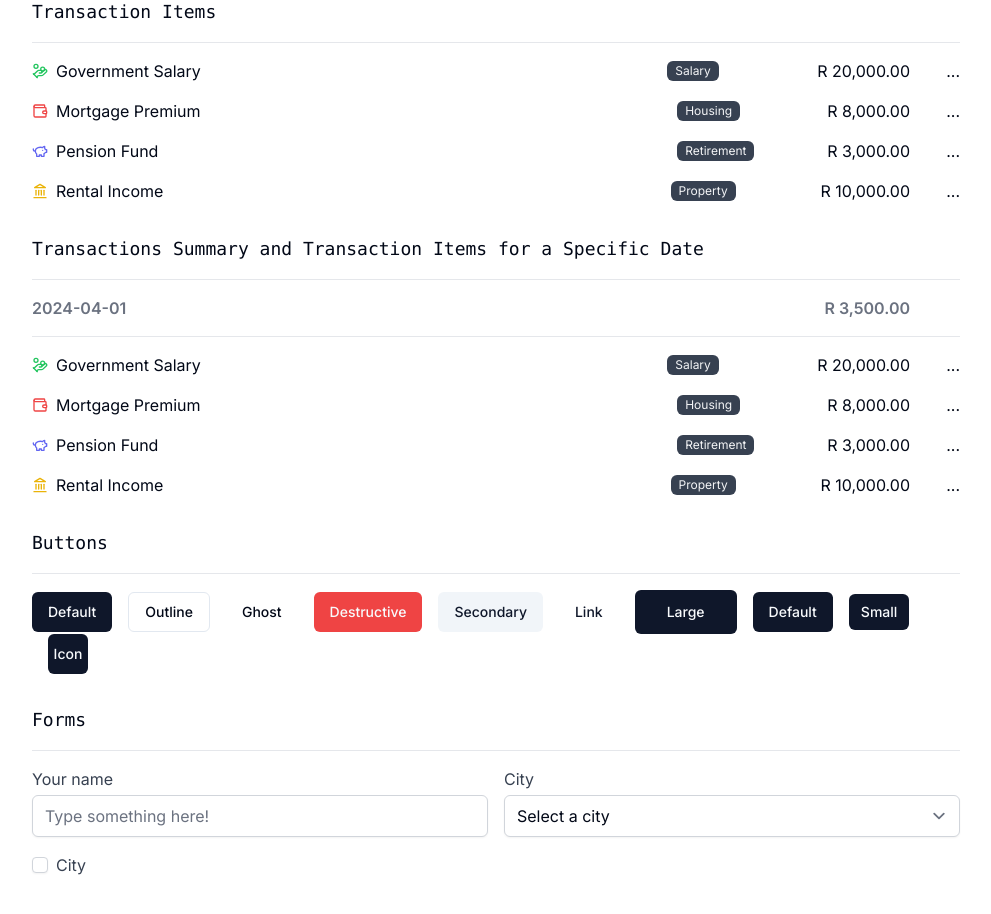
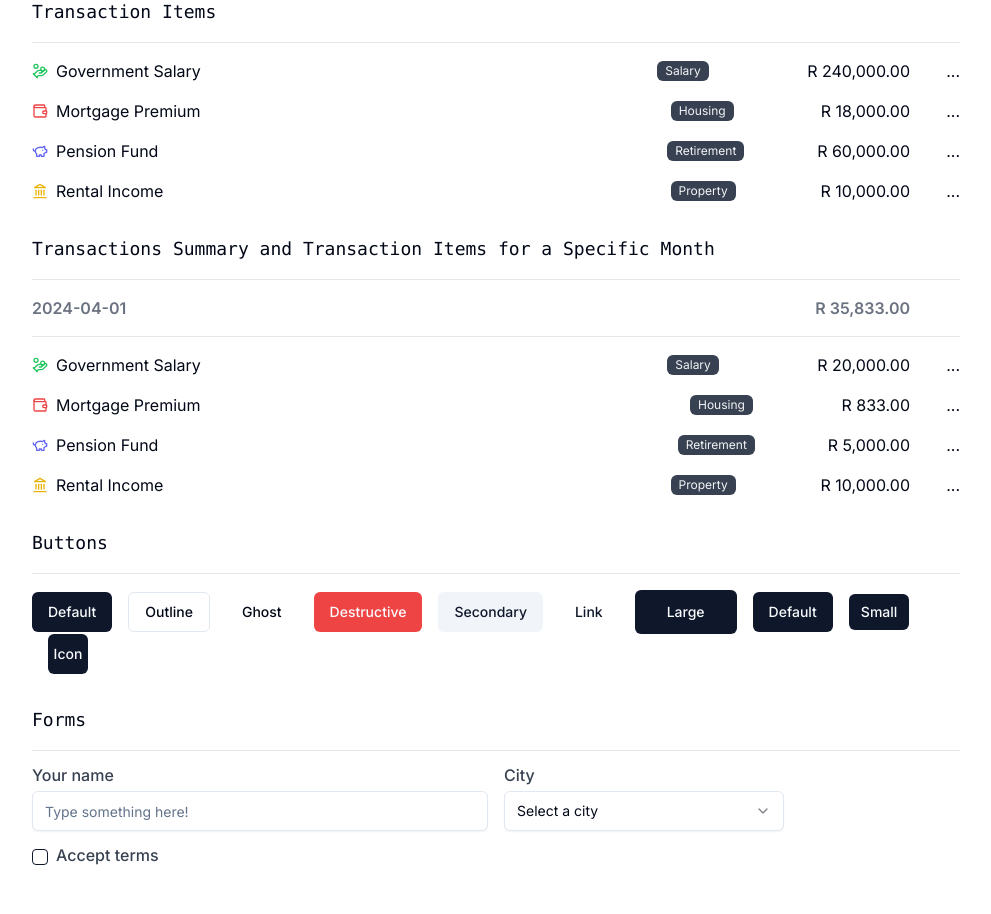
Before and after one commit to ariepaulus/next14-finance, a Next.js app: page /playground in a window 1280 px wide. Shown: the part 420-1334 px from the top of the page, without its empty margins (144-1135 px from the left). Built offline with nearby package versions, Linux system fonts and the light colour scheme.

Commit message:
First Commit 20 April 2024

```diff
--- a/app/playground/page.tsx
+++ b/app/playground/page.tsx
@@ -3,6 +3,18 @@ import TransactionItem from '@/components/TransactionItem';
 import Trend from '@/components/Trend';
 import TransactionSummaryItem from '@/components/TransactionSummaryItem';
 import { Button } from '@/components/ui/Button';
+import { Label } from '@/components/ui/Label';
+import { Input } from '@/components/ui/Input';
+import {
+  Select,
+  SelectContent,
+  SelectGroup,
+  SelectItem,
+  SelectLabel,
+  SelectTrigger,
+  SelectValue,
+} from '@/components/ui/Select';
+import { Checkbox } from '@/components/ui/Checkbox';
 
 export default function Page() {
   return (
@@ -19,10 +31,10 @@ export default function Page() {
         <h2 className='mb-4 text-lg font-mono'>Trend</h2>
         <hr className='mb-4 border-gray-200 dark:border-gray-800' />
         <div className='flex space-x-8'>
-          <Trend type='Income' amount={10_000} prevAmount={9000} />
-          <Trend type='Expenses' amount={8_000} prevAmount={12_000} />
-          <Trend type='Investment' amount={7000} prevAmount={7000} />
-          <Trend type='Savings' amount={500} prevAmount={100} />
+          <Trend type='Income' amount={20_000} prevAmount={15_000} />
+          <Trend type='Expenses' amount={18_000} prevAmount={13_000} />
+          <Trend type='Investment' amount={10_000} prevAmount={7000} />
+          <Trend type='Savings' amount={60_000} prevAmount={50_000} />
         </div>
       </div>
       <div>
@@ -33,19 +45,19 @@ export default function Page() {
             type='Income'
             category='Salary'
             description='Government Salary'
-            amount={20_000}
+            amount={240_000}
           />
           <TransactionItem
             type='Expenses'
             category='Housing'
             description='Mortgage Premium'
-            amount={8000}
+            amount={18_000}
           />
           <TransactionItem
             type='Savings'
             category='Retirement'
             description='Pension Fund'
-            amount={3000}
+            amount={60_000}
           />
           <TransactionItem
             type='Investment'
@@ -57,11 +69,11 @@ export default function Page() {
       </div>
       <div>
         <h2 className='mb-4 text-lg font-mono'>
-          Transactions Summary and Transaction Items for a Specific Date
+          Transactions Summary and Transaction Items for a Specific Month
         </h2>
         <hr className='mb-4 border-gray-200 dark:border-gray-800' />
         <div className='space-y-4'>
-          <TransactionSummaryItem date='2024-04-01' amount={3500} />
+          <TransactionSummaryItem date='2024-04-01' amount={35_833} />
           <hr className='mb-4 border-gray-200 dark:border-gray-800' />
           <TransactionItem
             type='Income'
@@ -73,13 +85,13 @@ export default function Page() {
             type='Expenses'
             category='Housing'
             description='Mortgage Premium'
-            amount={8000}
+            amount={833}
           />
           <TransactionItem
             type='Savings'
             category='Retirement'
             description='Pension Fund'
-            amount={3000}
+            amount={5000}
           />
           <TransactionItem
             type='Investment'
@@ -111,35 +123,25 @@ export default function Page() {
         <hr className='mb-4 border-gray-200 dark:border-gray-800' />
         <div className='grid grid-cols-2 gap-4'>
           <div>
-            <label className='text-gray-700 dark:text-gray-300 block mb-1'>
-              Your name
-            </label>
-            <input
-              type='text'
-              placeholder='Type something here!'
-              className='w-full rounded-md shadow-sm border-gray-300 bg-white dark:border-gray-700 dark:bg-gray-950'
-            />
+            <Label>Your name</Label>
+            <Input type='text' placeholder='Type something here!' />
           </div>
           <div>
-            <label className='text-gray-700 dark:text-gray-300 block mb-1'>
-              City
-            </label>
-            <select className='w-full rounded-md shadow-sm border-gray-300 bg-white dark:border-gray-700 dark:bg-gray-950'>
-              <option value=''>Select a city</option>
-              <option value='lagos'>Lagos</option>
-              <option value='abuja'>Abuja</option>
-              <option value='kano'>Kano</option>
-              <option value='ibadan'>Ibadan</option>
-            </select>
+            <Label>City</Label>
+            <Select>
+              <SelectTrigger className='w-[280px]'>
+                <SelectValue placeholder='Select a city' />
+              </SelectTrigger>
+              <SelectContent>
+                <SelectItem value='warsaw'>Warsaw</SelectItem>
+                <SelectItem value='berlin'>Berlin</SelectItem>
+                <SelectItem value='london'>London</SelectItem>
+              </SelectContent>
+            </Select>
           </div>
           <div className='flex items-center'>
-            <input
-              type='checkbox'
-              className='rounded border-gray-300 text-gray-700 bg-white dark:bg-gray-950 dark:text-gray-500 shadow-sm'
-            />
-            <label className='text-gray-700 dark:text-gray-300 ml-2'>
-              City
-            </label>
+            <Checkbox id='terms' />
+            <Label htmlFor='terms'>Accept terms</Label>
           </div>
         </div>
       </div>
--- /dev/null
+++ b/components/ui/Checkbox.tsx
@@ -0,0 +1,30 @@
+'use client';
+
+import * as React from 'react';
+import * as CheckboxPrimitive from '@radix-ui/react-checkbox';
+import { Check } from 'lucide-react';
+
+import { cn } from '@/lib/utils';
+
+const Checkbox = React.forwardRef<
+  React.ElementRef<typeof CheckboxPrimitive.Root>,
+  React.ComponentPropsWithoutRef<typeof CheckboxPrimitive.Root>
+>(({ className, ...props }, ref) => (
+  <CheckboxPrimitive.Root
+    ref={ref}
+    className={cn(
+      'peer h-4 w-4 shrink-0 rounded-sm border border-primary mr-2 mb-1 ring-offset-background focus-visible:outline-none focus-visible:ring-2 focus-visible:ring-ring focus-visible:ring-offset-2 disabled:cursor-not-allowed disabled:opacity-50 data-[state=checked]:bg-primary data-[state=checked]:text-primary-foreground',
+      className
+    )}
+    {...props}
+  >
+    <CheckboxPrimitive.Indicator
+      className={cn('flex items-center justify-center text-current')}
+    >
+      <Check className='h-4 w-4' />
+    </CheckboxPrimitive.Indicator>
+  </CheckboxPrimitive.Root>
+));
+Checkbox.displayName = CheckboxPrimitive.Root.displayName;
+
+export { Checkbox };
--- /dev/null
+++ b/components/ui/Input.tsx
@@ -0,0 +1,25 @@
+import * as React from 'react';
+
+import { cn } from '@/lib/utils';
+
+export interface InputProps
+  extends React.InputHTMLAttributes<HTMLInputElement> {}
+
+const Input = React.forwardRef<HTMLInputElement, InputProps>(
+  ({ className, type, ...props }, ref) => {
+    return (
+      <input
+        type={type}
+        className={cn(
+          'flex h-10 w-full rounded-md shadow-sm border-gray-300 bg-white dark:border-gray-700 dark:bg-gray-950 border-input bg-background px-3 py-2 text-sm ring-offset-background file:border-0 file:bg-transparent file:text-sm file:font-medium placeholder:text-muted-foreground focus-visible:outline-none focus-visible:ring-2 focus-visible:ring-ring focus-visible:ring-offset-2 disabled:cursor-not-allowed disabled:opacity-50',
+          className
+        )}
+        ref={ref}
+        {...props}
+      />
+    );
+  }
+);
+Input.displayName = 'Input';
+
+export { Input };
--- /dev/null
+++ b/components/ui/Label.tsx
@@ -0,0 +1,26 @@
+'use client';
+
+import * as React from 'react';
+import * as LabelPrimitive from '@radix-ui/react-label';
+import { cva, type VariantProps } from 'class-variance-authority';
+
+import { cn } from '@/lib/utils';
+
+const labelVariants = cva(
+  'text-gray-700 dark:text-gray-300 block mb-2 font-medium leading-none peer-disabled:cursor-not-allowed peer-disabled:opacity-70'
+);
+
+const Label = React.forwardRef<
+  React.ElementRef<typeof LabelPrimitive.Root>,
+  React.ComponentPropsWithoutRef<typeof LabelPrimitive.Root> &
+    VariantProps<typeof labelVariants>
+>(({ className, ...props }, ref) => (
+  <LabelPrimitive.Root
+    ref={ref}
+    className={cn(labelVariants(), className)}
+    {...props}
+  />
+));
+Label.displayName = LabelPrimitive.Root.displayName;
+
+export { Label };
--- /dev/null
+++ b/components/ui/Select.tsx
@@ -0,0 +1,160 @@
+'use client';
+
+import * as React from 'react';
+import * as SelectPrimitive from '@radix-ui/react-select';
+import { Check, ChevronDown, ChevronUp } from 'lucide-react';
+
+import { cn } from '@/lib/utils';
+
+const Select = SelectPrimitive.Root;
+
+const SelectGroup = SelectPrimitive.Group;
+
+const SelectValue = SelectPrimitive.Value;
+
+const SelectTrigger = React.forwardRef<
+  React.ElementRef<typeof SelectPrimitive.Trigger>,
+  React.ComponentPropsWithoutRef<typeof SelectPrimitive.Trigger>
+>(({ className, children, ...props }, ref) => (
+  <SelectPrimitive.Trigger
+    ref={ref}
+    className={cn(
+      'flex h-10 w-full items-center justify-between rounded-md shadow-sm border border-input bg-background px-3 py-2 text-sm ring-offset-background placeholder:text-muted-foreground focus:outline-none focus:ring-2 focus:ring-ring focus:ring-offset-2 disabled:cursor-not-allowed disabled:opacity-50 [&>span]:line-clamp-1',
+      className
+    )}
+    {...props}
+  >
+    {children}
+    <SelectPrimitive.Icon asChild>
+      <ChevronDown className='h-4 w-4 opacity-50' />
+    </SelectPrimitive.Icon>
+  </SelectPrimitive.Trigger>
+));
+SelectTrigger.displayName = SelectPrimitive.Trigger.displayName;
+
+const SelectScrollUpButton = React.forwardRef<
+  React.ElementRef<typeof SelectPrimitive.ScrollUpButton>,
+  React.ComponentPropsWithoutRef<typeof SelectPrimitive.ScrollUpButton>
+>(({ className, ...props }, ref) => (
+  <SelectPrimitive.ScrollUpButton
+    ref={ref}
+    className={cn(
+      'flex cursor-default items-center justify-center py-1',
+      className
+    )}
+    {...props}
+  >
+    <ChevronUp className='h-4 w-4' />
+  </SelectPrimitive.ScrollUpButton>
+));
+SelectScrollUpButton.displayName = SelectPrimitive.ScrollUpButton.displayName;
+
+const SelectScrollDownButton = React.forwardRef<
+  React.ElementRef<typeof SelectPrimitive.ScrollDownButton>,
+  React.ComponentPropsWithoutRef<typeof SelectPrimitive.ScrollDownButton>
+>(({ className, ...props }, ref) => (
+  <SelectPrimitive.ScrollDownButton
+    ref={ref}
+    className={cn(
+      'flex cursor-default items-center justify-center py-1',
+      className
+    )}
+    {...props}
+  >
+    <ChevronDown className='h-4 w-4' />
+  </SelectPrimitive.ScrollDownButton>
+));
+SelectScrollDownButton.displayName =
+  SelectPrimitive.ScrollDownButton.displayName;
+
+const SelectContent = React.forwardRef<
+  React.ElementRef<typeof SelectPrimitive.Content>,
+  React.ComponentPropsWithoutRef<typeof SelectPrimitive.Content>
+>(({ className, children, position = 'popper', ...props }, ref) => (
+  <SelectPrimitive.Portal>
+    <SelectPrimitive.Content
+      ref={ref}
+      className={cn(
+        'relative z-50 max-h-96 min-w-[8rem] overflow-hidden rounded-md border bg-popover text-popover-foreground shadow-md data-[state=open]:animate-in data-[state=closed]:animate-out data-[state=closed]:fade-out-0 data-[state=open]:fade-in-0 data-[state=closed]:zoom-out-95 data-[state=open]:zoom-in-95 data-[side=bottom]:slide-in-from-top-2 data-[side=left]:slide-in-from-right-2 data-[side=right]:slide-in-from-left-2 data-[side=top]:slide-in-from-bottom-2',
+        position === 'popper' &&
+          'data-[side=bottom]:translate-y-1 data-[side=left]:-translate-x-1 data-[side=right]:translate-x-1 data-[side=top]:-translate-y-1',
+        className
+      )}
+      position={position}
+      {...props}
+    >
+      <SelectScrollUpButton />
+      <SelectPrimitive.Viewport
+        className={cn(
+          'p-1',
+          position === 'popper' &&
+            'h-[var(--radix-select-trigger-height)] w-full min-w-[var(--radix-select-trigger-width)]'
+        )}
+      >
+        {children}
+      </SelectPrimitive.Viewport>
+      <SelectScrollDownButton />
+    </SelectPrimitive.Content>
+  </SelectPrimitive.Portal>
+));
+SelectContent.displayName = SelectPrimitive.Content.displayName;
+
+const SelectLabel = React.forwardRef<
+  React.ElementRef<typeof SelectPrimitive.Label>,
+  React.ComponentPropsWithoutRef<typeof SelectPrimitive.Label>
+>(({ className, ...props }, ref) => (
+  <SelectPrimitive.Label
+    ref={ref}
+    className={cn('py-1.5 pl-8 pr-2 text-sm font-semibold', className)}
+    {...props}
+  />
+));
+SelectLabel.displayName = SelectPrimitive.Label.displayName;
+
+const SelectItem = React.forwardRef<
+  React.ElementRef<typeof SelectPrimitive.Item>,
+  React.ComponentPropsWithoutRef<typeof SelectPrimitive.Item>
+>(({ className, children, ...props }, ref) => (
+  <SelectPrimitive.Item
+    ref={ref}
+    className={cn(
+      'relative flex w-full cursor-default select-none items-center rounded-sm py-1.5 pl-8 pr-2 text-sm outline-none focus:bg-accent focus:text-accent-foreground data-[disabled]:pointer-events-none data-[disabled]:opacity-50',
+      className
+    )}
+    {...props}
+  >
+    <span className='absolute left-2 flex h-3.5 w-3.5 items-center justify-center'>
+      <SelectPrimitive.ItemIndicator>
+        <Check className='h-4 w-4' />
+      </SelectPrimitive.ItemIndicator>
+    </span>
+
+    <SelectPrimitive.ItemText>{children}</SelectPrimitive.ItemText>
+  </SelectPrimitive.Item>
+));
+SelectItem.displayName = SelectPrimitive.Item.displayName;
+
+const SelectSeparator = React.forwardRef<
+  React.ElementRef<typeof SelectPrimitive.Separator>,
+  React.ComponentPropsWithoutRef<typeof SelectPrimitive.Separator>
+>(({ className, ...props }, ref) => (
+  <SelectPrimitive.Separator
+    ref={ref}
+    className={cn('-mx-1 my-1 h-px bg-muted', className)}
+    {...props}
+  />
+));
+SelectSeparator.displayName = SelectPrimitive.Separator.displayName;
+
+export {
+  Select,
+  SelectGroup,
+  SelectValue,
+  SelectTrigger,
+  SelectContent,
+  SelectLabel,
+  SelectItem,
+  SelectSeparator,
+  SelectScrollUpButton,
+  SelectScrollDownButton,
+};
--- a/package.json
+++ b/package.json
@@ -10,7 +10,10 @@
   },
   "dependencies": {
     "@faker-js/faker": "^8.4.1",
+    "@radix-ui/react-checkbox": "^1.0.4",
     "@radix-ui/react-dropdown-menu": "^2.0.6",
+    "@radix-ui/react-label": "^2.0.2",
+    "@radix-ui/react-select": "^2.0.0",
     "@radix-ui/react-slot": "^1.0.2",
     "@supabase/ssr": "^0.3.0",
     "@supabase/supabase-js": "^2.42.5",
```
Also changed, not shown: 1 other file (tests, documents, lock files or other folders).
